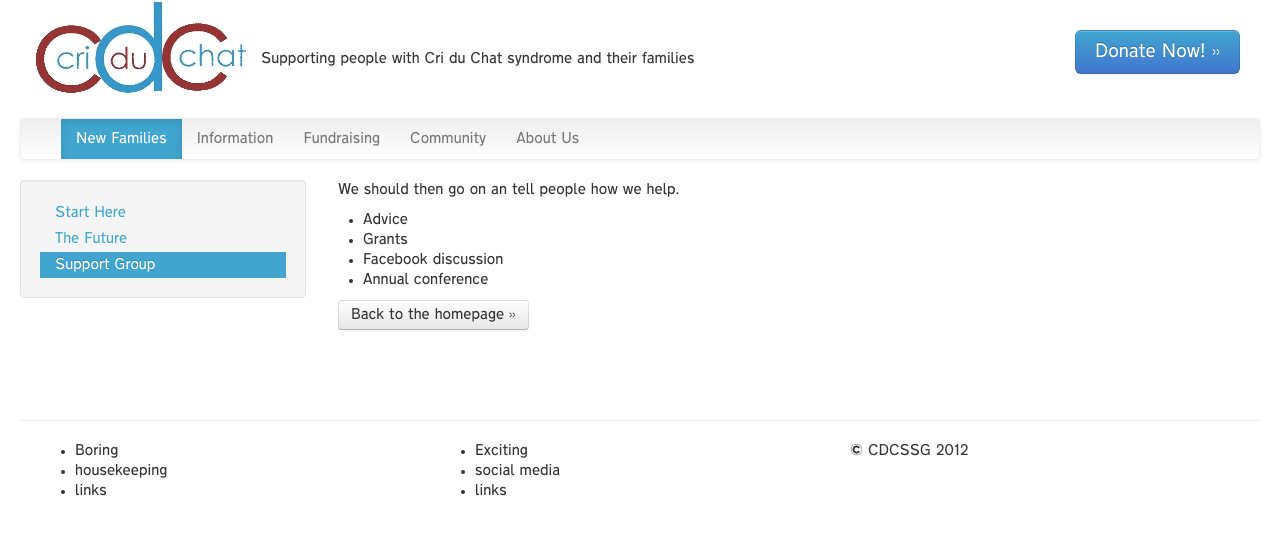
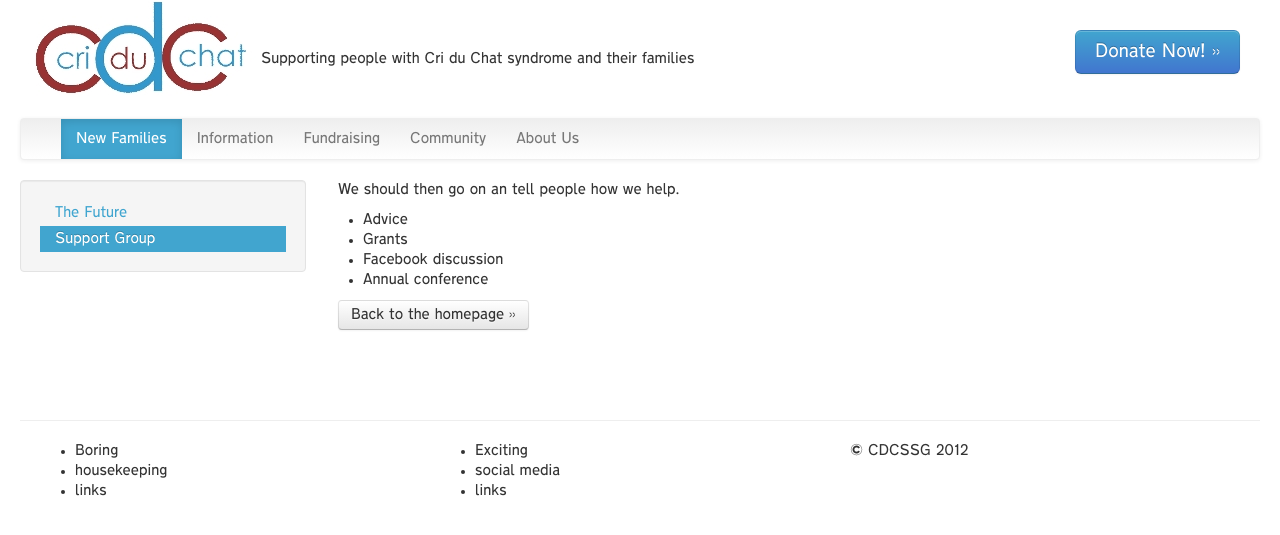
Before and after one commit to lucyjanetetlow/cdcssg.github.io, a Jekyll site: the page built from start_here/support.md, in a window 1280 px wide. Shown: the top 535 px of the page. Built offline with Jekyll 4.4.1, drawn with Linux system fonts in a browser that asks for light colours.

Commit message:
Remove top links  from all side navs

```diff
--- a/_layouts/about.html
+++ b/_layouts/about.html
@@ -6,9 +6,6 @@ layout: default
   <div class="span3">
     <div class="well sidebar-nav">
       <ul class="nav nav-list">
-        <li{% if page.url == "/about/index.html" %} class="active"{% endif %}>
-          <a href="/about/index.html">About Us</a>
-        </li>
         <li{% if page.url == "/about/news.html" %} class="active"{% endif %}>
           <a href="/about/news.html">News</a>
         </li>
--- a/_layouts/community.html
+++ b/_layouts/community.html
@@ -6,9 +6,6 @@ layout: default
   <div class="span3">
     <div class="well sidebar-nav">
       <ul class="nav nav-list">
-        <li{% if page.url == "/community/index.html" %} class="active"{% endif %}>
-          <a href="/community/index.html">Community</a>
-        </li>
         <li{% if page.url == "/community/events.html" %} class="active"{% endif %}>
           <a href="/community/events.html">Events</a>
         </li>
--- a/_layouts/fundraising.html
+++ b/_layouts/fundraising.html
@@ -6,9 +6,6 @@ layout: default
   <div class="span3">
     <div class="well sidebar-nav">
       <ul class="nav nav-list">
-        <li{% if page.url == "/fundraising/index.html" %} class="active"{% endif %}>
-          <a href="/fundraising/index.html">Fundraising</a>
-        </li>
         <li{% if page.url == "/fundraising/donate.html" %} class="active"{% endif %}>
           <a href="/fundraising/donate.html">Donate</a>
         </li>
--- a/_layouts/start_here.html
+++ b/_layouts/start_here.html
@@ -6,9 +6,6 @@ layout: default
   <div class="span3">
     <div class="well sidebar-nav">
       <ul class="nav nav-list">
-        <li{% if page.url == "/start_here/index.html" %} class="active"{% endif %}>
-          <a href="/start_here/index.html">Start Here</a>
-        </li>
         <li{% if page.url == "/start_here/future.html" %} class="active"{% endif %}>
           <a href="/start_here/future.html">The Future</a>
         </li>
```
